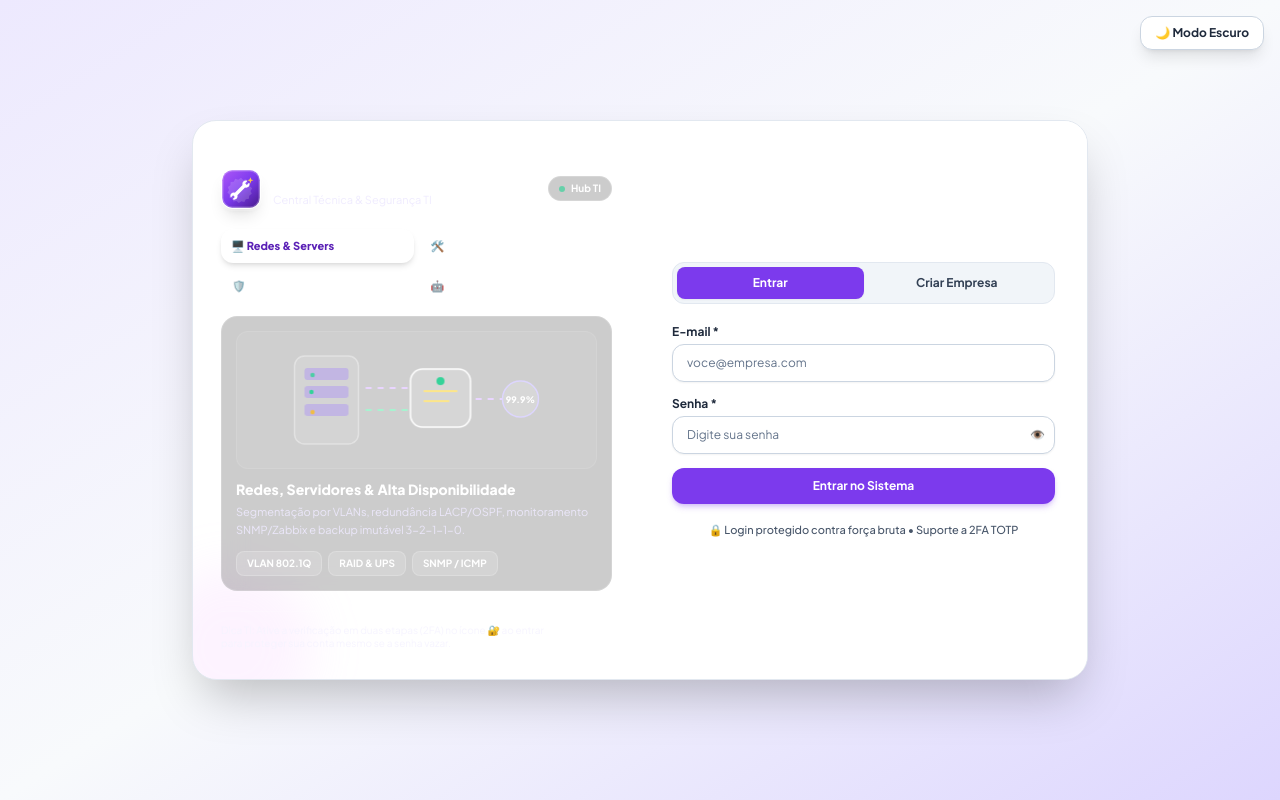
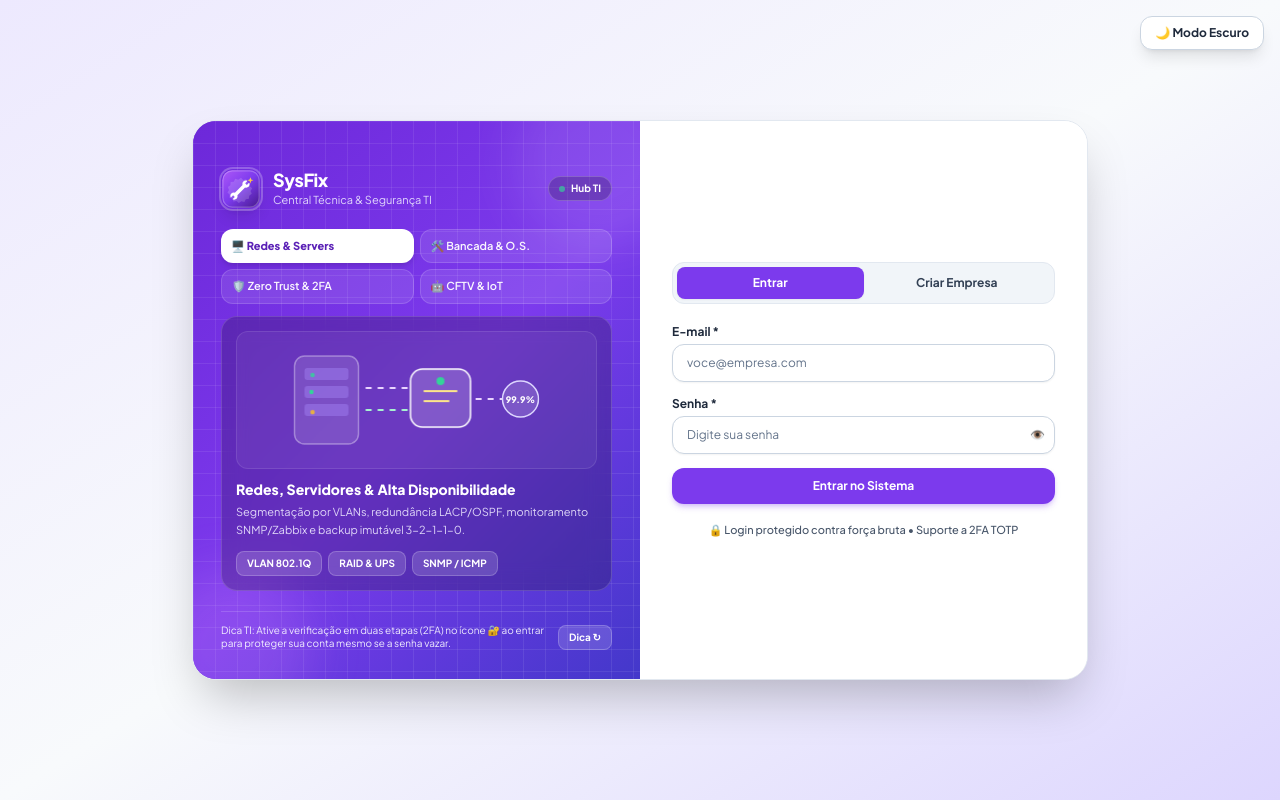
Before and after one commit to vitorfigueiro/SysFix, a FastAPI app: page / in a window 1280 px wide. Run offline with FastAPI, Linux system fonts and the light colour scheme; some libraries are stand-ins or nearby versions.

Commit message:
fix(theme): preserve purple gradient under .login-tech-grid in light mode

```diff
--- a/static/theme.css
+++ b/static/theme.css
@@ -196,10 +196,12 @@ html.dark .cyber-bots-track {
    PAINEL INTERATIVO DE TI NA TELA DE LOGIN
    ============================================================================ */
 .login-tech-grid {
+  background-color: #6d28d9;
   background-image:
-    linear-gradient(to right, rgba(255, 255, 255, 0.06) 1px, transparent 1px),
-    linear-gradient(to bottom, rgba(255, 255, 255, 0.06) 1px, transparent 1px);
-  background-size: 22px 22px;
+    linear-gradient(to right, rgba(255, 255, 255, 0.08) 1px, transparent 1px),
+    linear-gradient(to bottom, rgba(255, 255, 255, 0.08) 1px, transparent 1px),
+    linear-gradient(135deg, #6d28d9 0%, #7c3aed 52%, #4338ca 100%);
+  background-size: 22px 22px, 22px 22px, 100% 100%;
 }
 
 .tech-float {
--- a/templates/index.html
+++ b/templates/index.html
@@ -47,7 +47,7 @@
       }
     }
   </script>
-  <link rel="stylesheet" href="/static/theme.css?v=2.8.0">
+  <link rel="stylesheet" href="/static/theme.css?v=2.8.1">
 </head>
 <body class="h-screen flex flex-col overflow-hidden relative bg-[#F6F4FC] dark:bg-[#0B0816] text-[#1C1635] dark:text-[#F4F1FF]">
 
```
